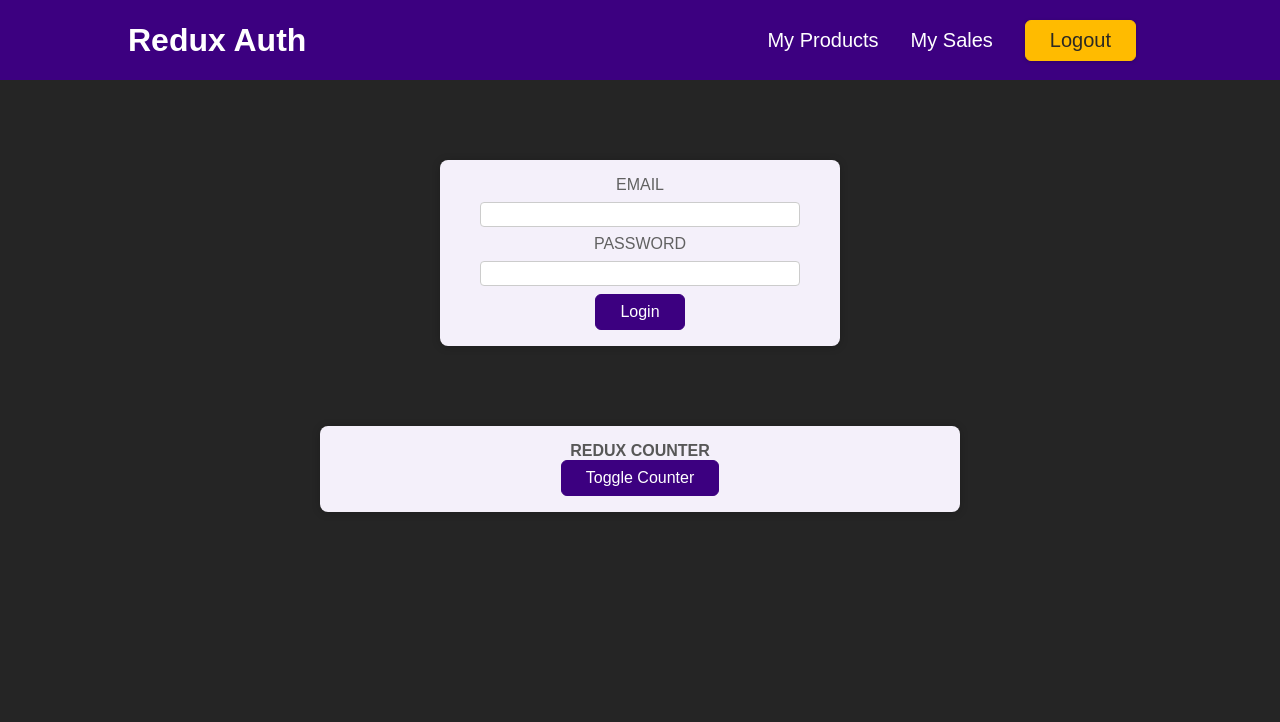
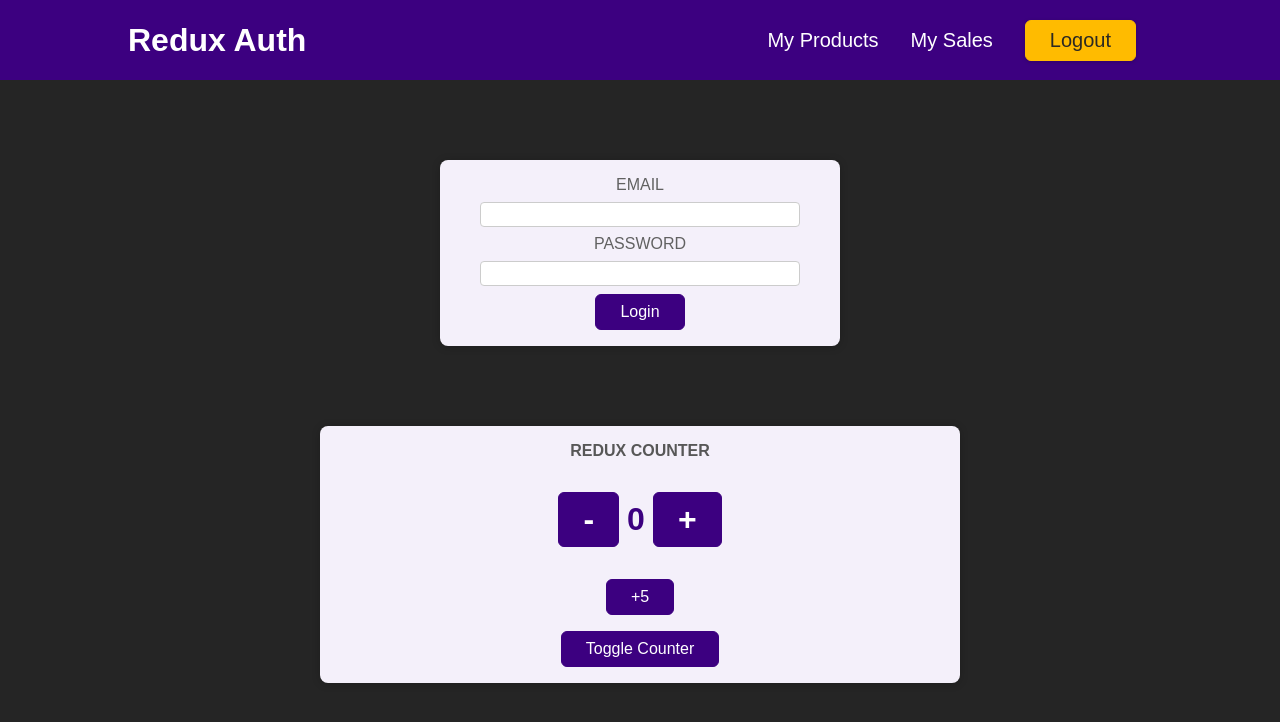
Before and after one commit to aufasyaihan/react-redux, a React (Create React App) app: page / in a window 1280 px wide. Shown: the top 722 px of the page. Built offline with nearby package versions, Linux system fonts and the light colour scheme.

Commit message:
fixed counter not showing

```diff
--- a/src/components/Counter.js
+++ b/src/components/Counter.js
@@ -4,8 +4,8 @@ import { useDispatch, useSelector } from "react-redux";
 
 const Counter = () => {
   const dispatch = useDispatch();
-  const counter = useSelector((state) => state.counter);
-  const show = useSelector((state) => state.showCounter);
+  const counter = useSelector((state) => state.counter.counter);
+  const show = useSelector((state) => state.counter.showCounter);
   const toggleCounterHandler = () => {
     dispatch(counterActions.toggleCounter());
   };
```
